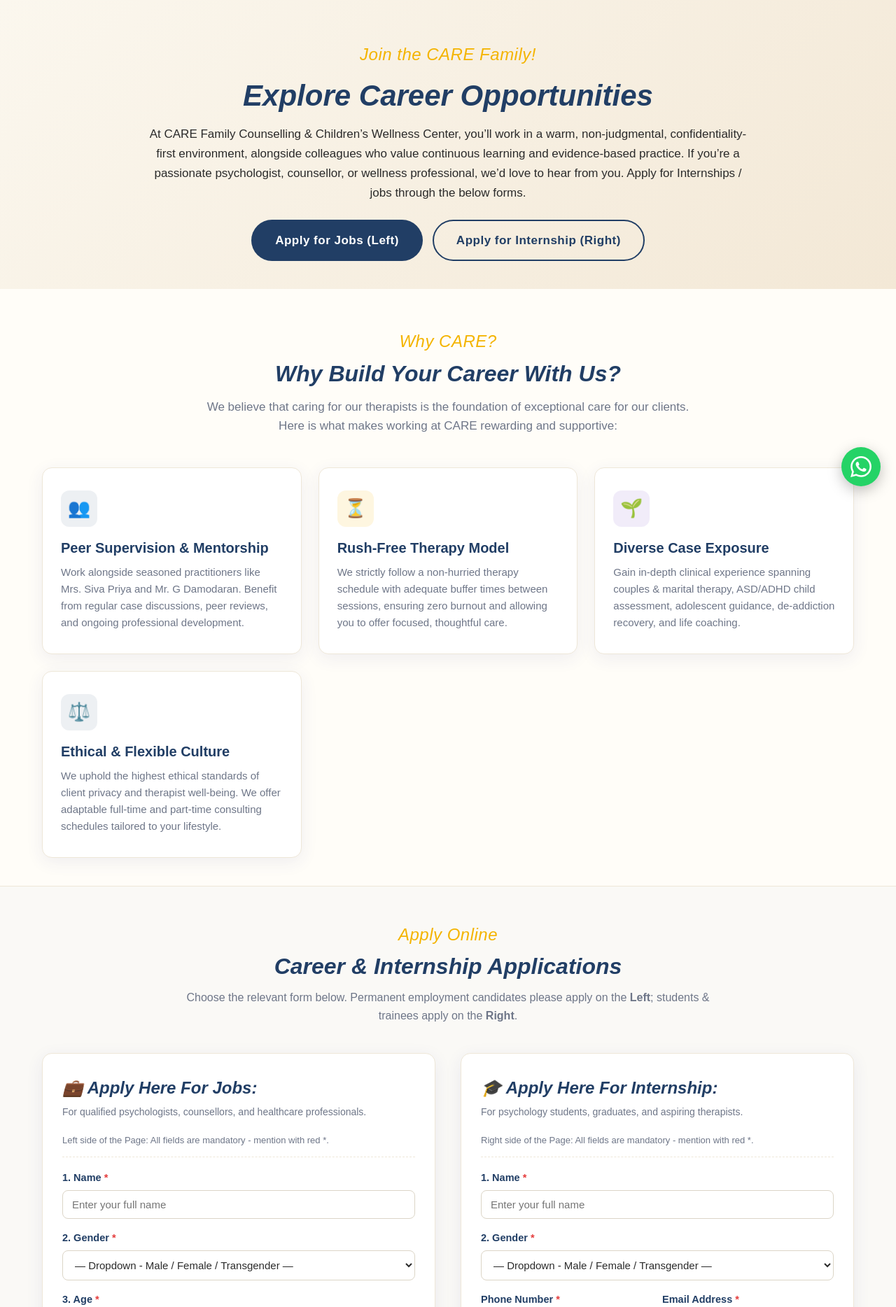
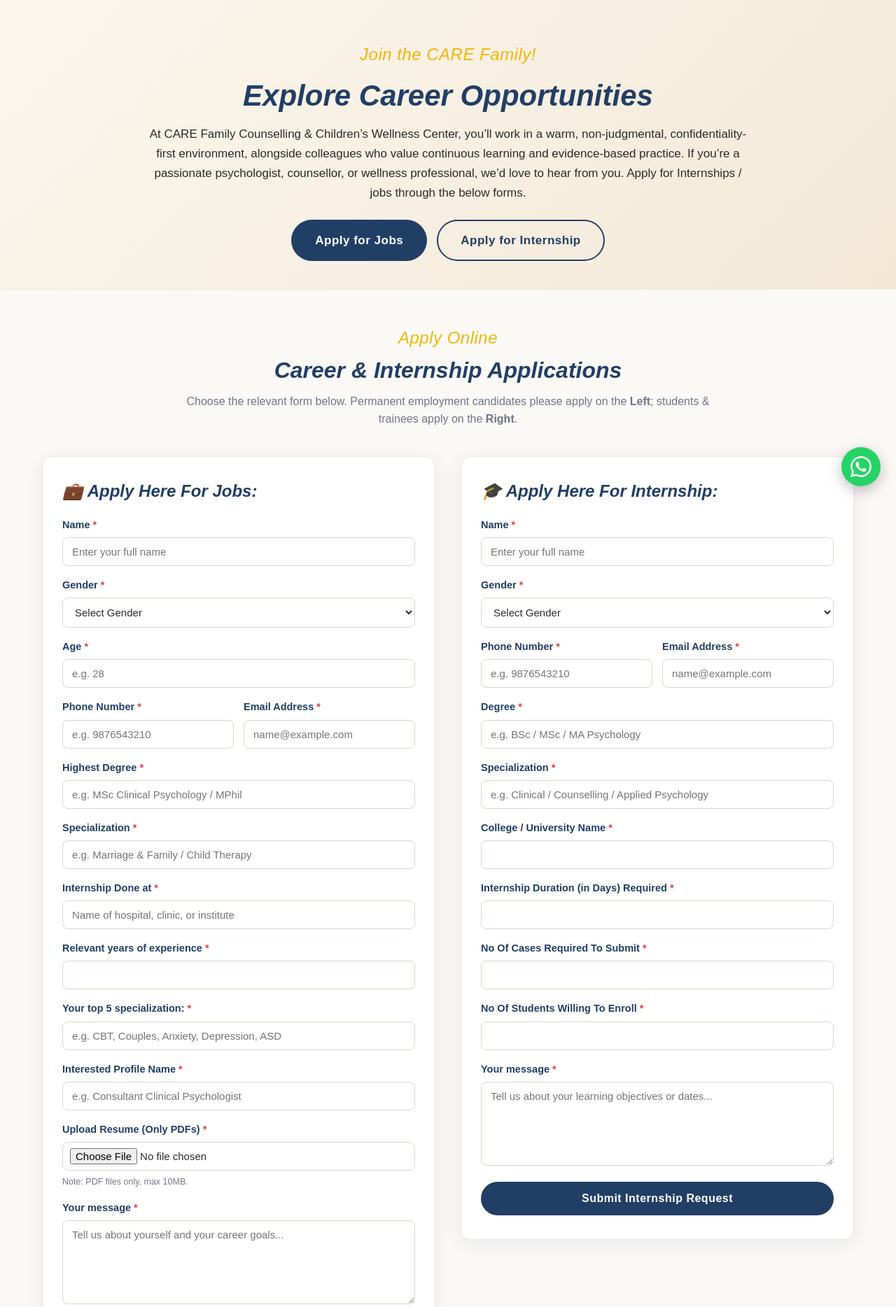
Before and after one commit to muthusubash-ai/carecwc_website, a PHP site: page /career in a window 1280 px wide; the page is wider, and only the part inside the window is pictured. Shown: the part 83-1951 px from the top of that part at 70% size. Run offline with PHP 8.4, Linux system fonts and the light colour scheme; some web fonts are replaced.

Commit message:
career page correction fix

```diff
--- a/career.php
+++ b/career.php
@@ -281,65 +281,8 @@ include __DIR__ . '/includes/header.php';
       At CARE Family Counselling &amp; Children’s Wellness Center, you’ll work in a warm, non-judgmental, confidentiality-first environment, alongside colleagues who value continuous learning and evidence-based practice. If you’re a passionate psychologist, counsellor, or wellness professional, we’d love to hear from you. Apply for Internships / jobs through the below forms.
     </p>
     <div class="events-hero-cta">
-      <a href="#jobs-form" class="btn btn-primary">Apply for Jobs (Left)</a>
-      <a href="#internship-form" class="btn btn-outline">Apply for Internship (Right)</a>
-    </div>
-  </div>
-</section>
-
-<!-- Why Work With Us Section -->
-<section style="padding: 56px 0 40px;">
-  <div class="container">
-    <div style="text-align: center; max-width: 720px; margin: 0 auto 46px;">
-      <span class="eyebrow">Why CARE?</span>
-      <h2 style="margin-bottom: 14px;">Why Build Your Career With Us?</h2>
-      <p style="color: var(--slate-gray); font-size: 17px;">
-        We believe that caring for our therapists is the foundation of exceptional care for our clients. Here is what makes working at CARE rewarding and supportive:
-      </p>
-    </div>
-
-    <div style="display: grid; grid-template-columns: repeat(auto-fit, minmax(280px, 1fr)); gap: 24px;">
-
-      <div style="background: #fff; padding: 32px 26px; border-radius: var(--radius); box-shadow: var(--shadow); border: 1px solid var(--border); transition: transform 0.2s ease;">
-        <div style="width: 52px; height: 52px; border-radius: 12px; background: rgba(33, 62, 101, 0.08); display: flex; align-items: center; justify-content: center; font-size: 26px; margin-bottom: 18px;">
-          👥
-        </div>
-        <h3 style="margin-bottom: 10px; color: var(--navy); font-size: 20px;">Peer Supervision &amp; Mentorship</h3>
-        <p style="color: var(--slate-gray); font-size: 15px; margin: 0; line-height: 1.6;">
-          Work alongside seasoned practitioners like Mrs. Siva Priya and Mr. G Damodaran. Benefit from regular case discussions, peer reviews, and ongoing professional development.
-        </p>
-      </div>
-
-      <div style="background: #fff; padding: 32px 26px; border-radius: var(--radius); box-shadow: var(--shadow); border: 1px solid var(--border); transition: transform 0.2s ease;">
-        <div style="width: 52px; height: 52px; border-radius: 12px; background: rgba(244, 180, 0, 0.12); display: flex; align-items: center; justify-content: center; font-size: 26px; margin-bottom: 18px;">
-          ⏳
-        </div>
-        <h3 style="margin-bottom: 10px; color: var(--navy); font-size: 20px;">Rush-Free Therapy Model</h3>
-        <p style="color: var(--slate-gray); font-size: 15px; margin: 0; line-height: 1.6;">
-          We strictly follow a non-hurried therapy schedule with adequate buffer times between sessions, ensuring zero burnout and allowing you to offer focused, thoughtful care.
-        </p>
-      </div>
-
-      <div style="background: #fff; padding: 32px 26px; border-radius: var(--radius); box-shadow: var(--shadow); border: 1px solid var(--border); transition: transform 0.2s ease;">
-        <div style="width: 52px; height: 52px; border-radius: 12px; background: rgba(155, 123, 211, 0.14); display: flex; align-items: center; justify-content: center; font-size: 26px; margin-bottom: 18px;">
-          🌱
-        </div>
-        <h3 style="margin-bottom: 10px; color: var(--navy); font-size: 20px;">Diverse Case Exposure</h3>
-        <p style="color: var(--slate-gray); font-size: 15px; margin: 0; line-height: 1.6;">
-          Gain in-depth clinical experience spanning couples &amp; marital therapy, ASD/ADHD child assessment, adolescent guidance, de-addiction recovery, and life coaching.
-        </p>
-      </div>
-
-      <div style="background: #fff; padding: 32px 26px; border-radius: var(--radius); box-shadow: var(--shadow); border: 1px solid var(--border); transition: transform 0.2s ease;">
-        <div style="width: 52px; height: 52px; border-radius: 12px; background: rgba(33, 62, 101, 0.08); display: flex; align-items: center; justify-content: center; font-size: 26px; margin-bottom: 18px;">
-          ⚖️
-        </div>
-        <h3 style="margin-bottom: 10px; color: var(--navy); font-size: 20px;">Ethical &amp; Flexible Culture</h3>
-        <p style="color: var(--slate-gray); font-size: 15px; margin: 0; line-height: 1.6;">
-          We uphold the highest ethical standards of client privacy and therapist well-being. We offer adaptable full-time and part-time consulting schedules tailored to your lifestyle.
-        </p>
-      </div>
-
+      <a href="#jobs-form" class="btn btn-primary">Apply for Jobs</a>
+      <a href="#internship-form" class="btn btn-outline">Apply for Internship</a>
     </div>
   </div>
 </section>
@@ -370,7 +313,7 @@ include __DIR__ . '/includes/header.php';
 .career-form-card h2 {
   font-size: 24px;
   color: var(--navy);
-  margin: 0 0 8px;
+  margin: 0 0 22px;
   display: flex;
   align-items: center;
   gap: 8px;
@@ -472,10 +415,6 @@ include __DIR__ . '/includes/header.php';
       <!-- ================================================================= -->
       <div class="career-form-card" id="jobs-form">
         <h2>💼 Apply Here For Jobs:</h2>
-        <p class="form-subtitle">For qualified psychologists, counsellors, and healthcare professionals.</p>
-        <div class="mandatory-note">
-          Left side of the Page: All fields are mandatory - mention with red <span class="req">*</span>.
-        </div>
 
         <?php if ($jobSuccess): ?>
           <div class="career-alert-success">
@@ -506,20 +445,20 @@ include __DIR__ . '/includes/header.php';
             </div>
 
             <!-- 1. Name -->
-            <label for="job_name">1. Name <span class="req">*</span></label>
+            <label for="job_name">Name <span class="req">*</span></label>
             <input type="text" id="job_name" name="job_name" required pattern="[a-zA-Z\s]+" title="Allow only Alphabets" oninput="this.value=this.value.replace(/[^a-zA-Z\s]/g,'')" value="<?= h($_POST['job_name'] ?? '') ?>" placeholder="Enter your full name">
 
-            <!-- 2. Gender -->
-            <label for="job_gender">2. Gender <span class="req">*</span></label>
+            <!-- Gender -->
+            <label for="job_gender">Gender <span class="req">*</span></label>
             <select id="job_gender" name="job_gender" required>
-              <option value="">— Dropdown - Male / Female / Transgender —</option>
+              <option value="" disabled <?= empty($_POST['job_gender']) ? 'selected' : '' ?> hidden>Select Gender</option>
               <option value="Male" <?= (($_POST['job_gender'] ?? '') === 'Male') ? 'selected' : '' ?>>Male</option>
               <option value="Female" <?= (($_POST['job_gender'] ?? '') === 'Female') ? 'selected' : '' ?>>Female</option>
               <option value="Transgender" <?= (($_POST['job_gender'] ?? '') === 'Transgender') ? 'selected' : '' ?>>Transgender</option>
             </select>
 
             <!-- 3. Age -->
-            <label for="job_age">3. Age <span class="req">*</span></label>
+            <label for="job_age">Age <span class="req">*</span></label>
             <input type="text" id="job_age" name="job_age" required inputmode="numeric" pattern="[0-9]+" maxlength="3" title="Allow only numbers" oninput="this.value=this.value.replace(/[^0-9]/g,'')" value="<?= h($_POST['job_age'] ?? '') ?>" placeholder="e.g. 28">
 
             <!-- Phone Number & Email -->
@@ -535,36 +474,36 @@ include __DIR__ . '/includes/header.php';
             </div>
 
             <!-- 4. Highest Degree -->
-            <label for="job_degree">4. Highest Degree <span class="req">*</span></label>
+            <label for="job_degree">Highest Degree <span class="req">*</span></label>
             <input type="text" id="job_degree" name="job_degree" required value="<?= h($_POST['job_degree'] ?? '') ?>" placeholder="e.g. MSc Clinical Psychology / MPhil">
 
             <!-- 5. Specialization -->
-            <label for="job_specialization">5. Specialization <span class="req">*</span></label>
+            <label for="job_specialization">Specialization <span class="req">*</span></label>
             <input type="text" id="job_specialization" name="job_specialization" required value="<?= h($_POST['job_specialization'] ?? '') ?>" placeholder="e.g. Marriage &amp; Family / Child Therapy">
 
             <!-- 6. Internship Done at -->
-            <label for="job_internship_at">6. Internship Done at <span class="req">*</span></label>
+            <label for="job_internship_at">Internship Done at <span class="req">*</span></label>
             <input type="text" id="job_internship_at" name="job_internship_at" required value="<?= h($_POST['job_internship_at'] ?? '') ?>" placeholder="Name of hospital, clinic, or institute">
 
-            <!-- 7. Relevant years of experience -->
-            <label for="job_experience">7. Relevant years of experience <span class="req">*</span></label>
-            <input type="text" id="job_experience" name="job_experience" required inputmode="numeric" pattern="[0-9]+" title="Allow only numbers" oninput="this.value=this.value.replace(/[^0-9]/g,'')" value="<?= h($_POST['job_experience'] ?? '') ?>" placeholder="e.g. 3 (Allow only numbers)">
+            <!-- Relevant years of experience -->
+            <label for="job_experience">Relevant years of experience <span class="req">*</span></label>
+            <input type="text" id="job_experience" name="job_experience" required inputmode="numeric" pattern="[0-9]+" title="Allow only numbers" oninput="this.value=this.value.replace(/[^0-9]/g,'')" value="<?= h($_POST['job_experience'] ?? '') ?>">
 
             <!-- 8. Your top 5 specialization -->
-            <label for="job_top5">8. Your top 5 specialization: <span class="req">*</span></label>
+            <label for="job_top5">Your top 5 specialization: <span class="req">*</span></label>
             <input type="text" id="job_top5" name="job_top5" required value="<?= h($_POST['job_top5'] ?? '') ?>" placeholder="e.g. CBT, Couples, Anxiety, Depression, ASD">
 
             <!-- 9. Interested Profile Name -->
-            <label for="job_profile">9. Interested Profile Name <span class="req">*</span></label>
+            <label for="job_profile">Interested Profile Name <span class="req">*</span></label>
             <input type="text" id="job_profile" name="job_profile" required value="<?= h($_POST['job_profile'] ?? '') ?>" placeholder="e.g. Consultant Clinical Psychologist">
 
             <!-- 10. Upload Resume (Only PDFs) -->
-            <label for="job_resume">10. Upload Resume (Only PDFs) <span class="req">*</span></label>
+            <label for="job_resume">Upload Resume (Only PDFs) <span class="req">*</span></label>
             <input type="file" id="job_resume" name="job_resume" required accept=".pdf,application/pdf" style="padding: 8px 10px;">
             <small style="display:block; color:#6E7688; margin:-10px 0 16px; font-size:12.5px;">Note: PDF files only, max 10MB.</small>
 
             <!-- 11. Your message -->
-            <label for="job_message">11. Your message <span class="req">*</span></label>
+            <label for="job_message">Your message <span class="req">*</span></label>
             <textarea id="job_message" name="job_message" required rows="3" placeholder="Tell us about yourself and your career goals..."><?= h($_POST['job_message'] ?? '') ?></textarea>
 
             <!-- 12. Submit Button -->
@@ -580,10 +519,6 @@ include __DIR__ . '/includes/header.php';
       <!-- ================================================================= -->
       <div class="career-form-card" id="internship-form">
         <h2>🎓 Apply Here For Internship:</h2>
-        <p class="form-subtitle">For psychology students, graduates, and aspiring therapists.</p>
-        <div class="mandatory-note">
-          Right side of the Page: All fields are mandatory - mention with red <span class="req">*</span>.
-        </div>
 
         <?php if ($internshipSuccess): ?>
           <div class="career-alert-success">
@@ -613,14 +548,14 @@ include __DIR__ . '/includes/header.php';
               <input type="text" id="in_website" name="website" tabindex="-1" autocomplete="off">
             </div>
 
-            <!-- 1. Name -->
-            <label for="intern_name">1. Name <span class="req">*</span></label>
+            <!-- Name -->
+            <label for="intern_name">Name <span class="req">*</span></label>
             <input type="text" id="intern_name" name="intern_name" required pattern="[a-zA-Z\s]+" title="Allow only Alphabets" oninput="this.value=this.value.replace(/[^a-zA-Z\s]/g,'')" value="<?= h($_POST['intern_name'] ?? '') ?>" placeholder="Enter your full name">
 
-            <!-- 2. Gender -->
-            <label for="intern_gender">2. Gender <span class="req">*</span></label>
+            <!-- Gender -->
+            <label for="intern_gender">Gender <span class="req">*</span></label>
             <select id="intern_gender" name="intern_gender" required>
-              <option value="">— Dropdown - Male / Female / Transgender —</option>
+              <option value="" disabled <?= empty($_POST['intern_gender']) ? 'selected' : '' ?> hidden>Select Gender</option>
               <option value="Male" <?= (($_POST['intern_gender'] ?? '') === 'Male') ? 'selected' : '' ?>>Male</option>
               <option value="Female" <?= (($_POST['intern_gender'] ?? '') === 'Female') ? 'selected' : '' ?>>Female</option>
               <option value="Transgender" <?= (($_POST['intern_gender'] ?? '') === 'Transgender') ? 'selected' : '' ?>>Transgender</option>
@@ -638,35 +573,35 @@ include __DIR__ . '/includes/header.php';
               </div>
             </div>
 
-            <!-- 3. Degree -->
-            <label for="intern_degree">3. Degree <span class="req">*</span></label>
+            <!-- Degree -->
+            <label for="intern_degree">Degree <span class="req">*</span></label>
             <input type="text" id="intern_degree" name="intern_degree" required value="<?= h($_POST['intern_degree'] ?? '') ?>" placeholder="e.g. BSc / MSc / MA Psychology">
 
-            <!-- 4. Specialization -->
-            <label for="intern_specialization">4. Specialization <span class="req">*</span></label>
+            <!-- Specialization -->
+            <label for="intern_specialization">Specialization <span class="req">*</span></label>
             <input type="text" id="intern_specialization" name="intern_specialization" required value="<?= h($_POST['intern_specialization'] ?? '') ?>" placeholder="e.g. Clinical / Counselling / Applied Psychology">
 
-            <!-- 5. College / University Name -->
-            <label for="intern_college">5. College / University Name <span class="req">*</span></label>
-            <input type="text" id="intern_college" name="intern_college" required value="<?= h($_POST['intern_college'] ?? '') ?>" placeholder="e.g. University of Madras / Stella Maris">
+            <!-- College / University Name -->
+            <label for="intern_college">College / University Name <span class="req">*</span></label>
+            <input type="text" id="intern_college" name="intern_college" required value="<?= h($_POST['intern_college'] ?? '') ?>">
 
-            <!-- 6. Internship Duration (in Days) Required -->
-            <label for="intern_duration">6. Internship Duration (in Days) Required <span class="req">*</span></label>
-            <input type="text" id="intern_duration" name="intern_duration" required inputmode="numeric" pattern="[0-9]+" title="Allow only numbers" oninput="this.value=this.value.replace(/[^0-9]/g,'')" value="<?= h($_POST['intern_duration'] ?? '') ?>" placeholder="e.g. 30 (Allow only numbers)">
+            <!-- Internship Duration (in Days) Required -->
+            <label for="intern_duration">Internship Duration (in Days) Required <span class="req">*</span></label>
+            <input type="text" id="intern_duration" name="intern_duration" required inputmode="numeric" pattern="[0-9]+" title="Allow only numbers" oninput="this.value=this.value.replace(/[^0-9]/g,'')" value="<?= h($_POST['intern_duration'] ?? '') ?>">
 
-            <!-- 7. No Of Cases Required To Submit -->
-            <label for="intern_cases">7. No Of Cases Required To Submit <span class="req">*</span></label>
-            <input type="text" id="intern_cases" name="intern_cases" required inputmode="numeric" pattern="[0-9]+" title="Allow only numbers" oninput="this.value=this.value.replace(/[^0-9]/g,'')" value="<?= h($_POST['intern_cases'] ?? '') ?>" placeholder="e.g. 5 (Allow only numbers)">
+            <!-- No Of Cases Required To Submit -->
+            <label for="intern_cases">No Of Cases Required To Submit <span class="req">*</span></label>
+            <input type="text" id="intern_cases" name="intern_cases" required inputmode="numeric" pattern="[0-9]+" title="Allow only numbers" oninput="this.value=this.value.replace(/[^0-9]/g,'')" value="<?= h($_POST['intern_cases'] ?? '') ?>">
 
-            <!-- 8. No Of Students Willing To Enroll -->
-            <label for="intern_students">8. No Of Students Willing To Enroll <span class="req">*</span></label>
-            <input type="text" id="intern_students" name="intern_students" required inputmode="numeric" pattern="[0-9]+" title="Allow only numbers" oninput="this.value=this.value.replace(/[^0-9]/g,'')" value="<?= h($_POST['intern_students'] ?? '') ?>" placeholder="e.g. 1 (Allow only numbers)">
+            <!-- No Of Students Willing To Enroll -->
+            <label for="intern_students">No Of Students Willing To Enroll <span class="req">*</span></label>
+            <input type="text" id="intern_students" name="intern_students" required inputmode="numeric" pattern="[0-9]+" title="Allow only numbers" oninput="this.value=this.value.replace(/[^0-9]/g,'')" value="<?= h($_POST['intern_students'] ?? '') ?>">
 
-            <!-- 9. Your message -->
-            <label for="intern_message">9. Your message <span class="req">*</span></label>
+            <!-- Your message -->
+            <label for="intern_message">Your message <span class="req">*</span></label>
             <textarea id="intern_message" name="intern_message" required rows="3" placeholder="Tell us about your learning objectives or dates..."><?= h($_POST['intern_message'] ?? '') ?></textarea>
 
-            <!-- 10. Submit Button -->
+            <!-- Submit Button -->
             <button type="submit" class="btn btn-primary btn-block" style="padding: 13px; font-size: 16px;"> Submit Internship Request</button>
           </form>
 
```
